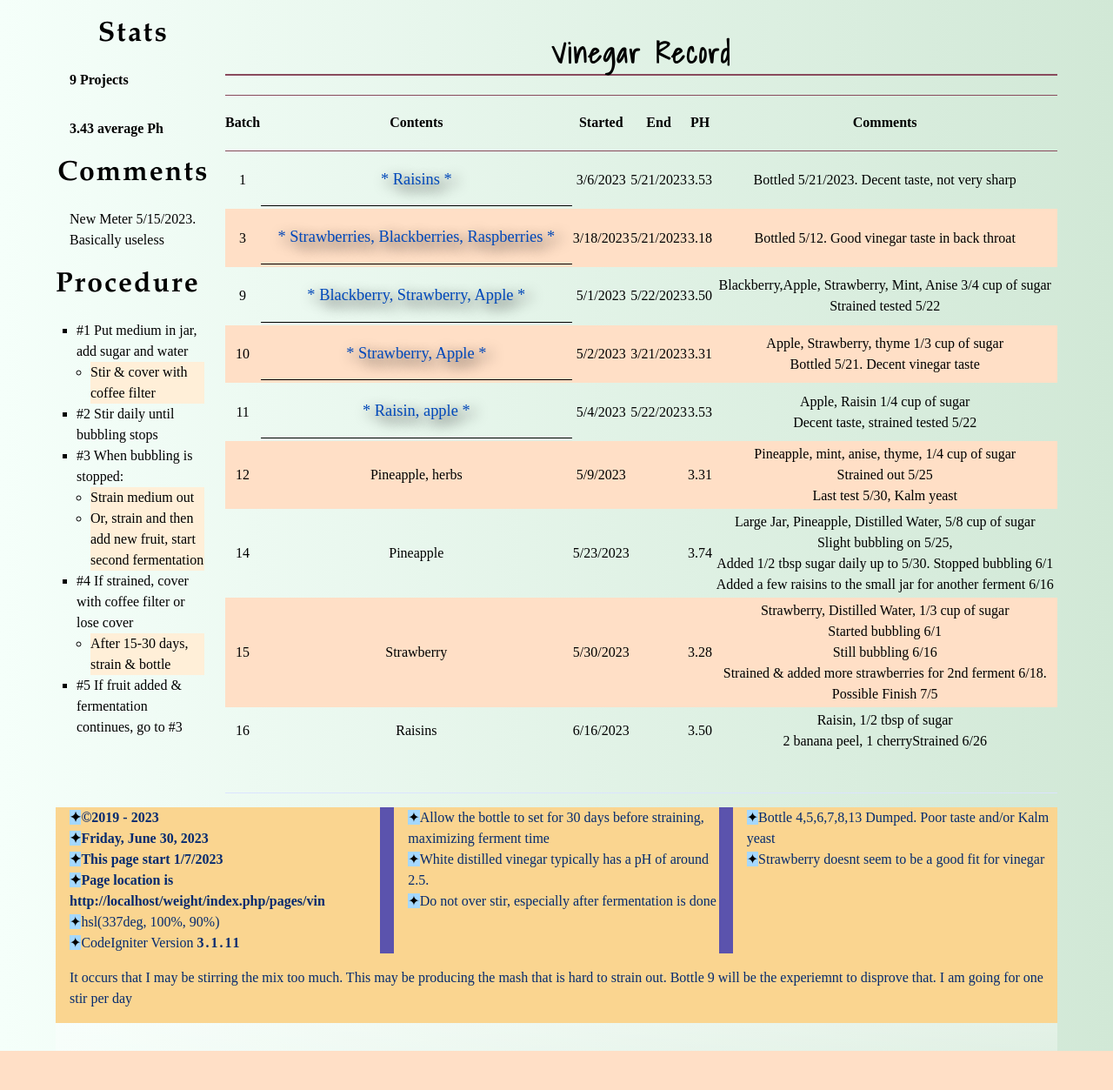
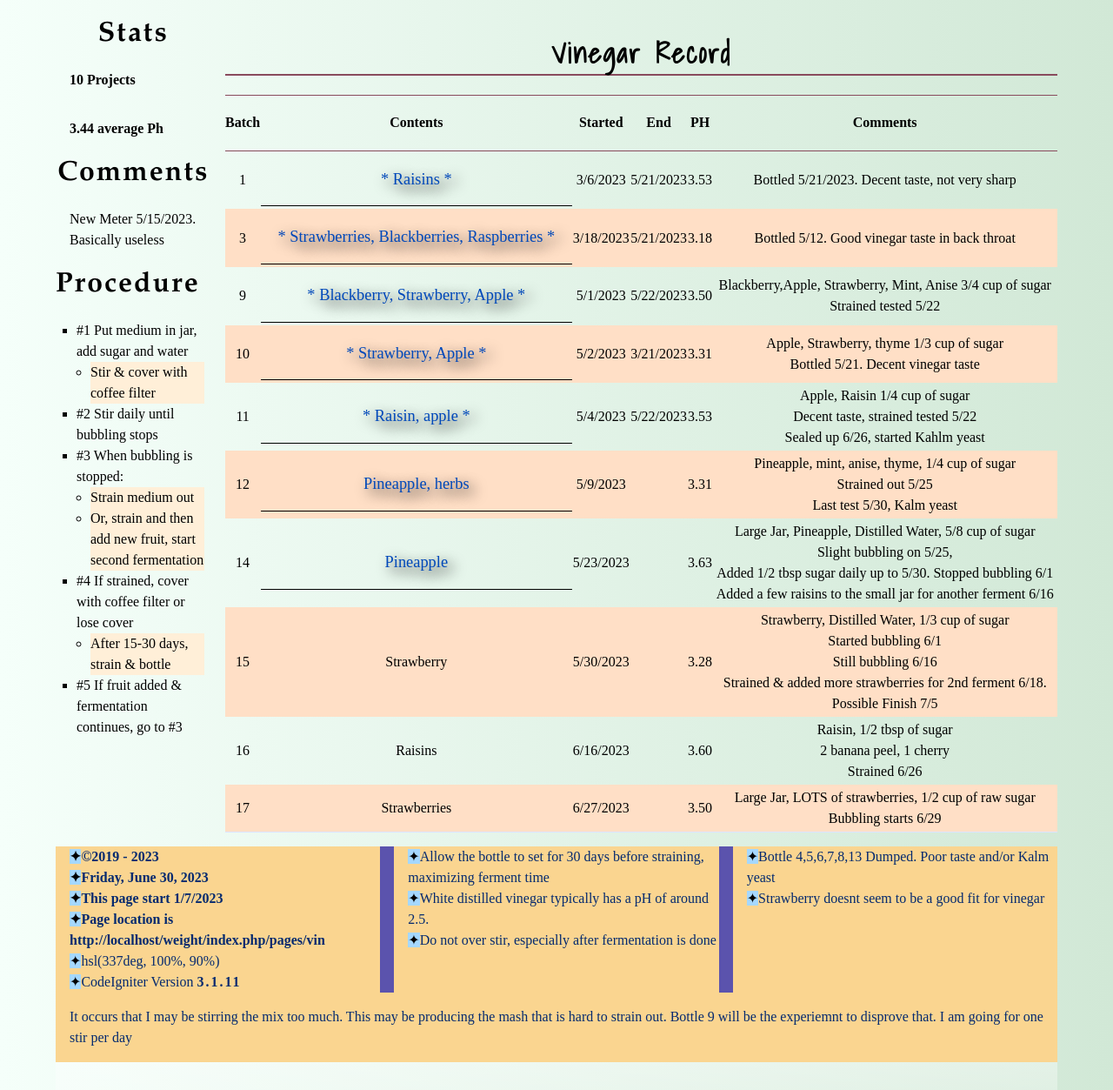
Before and after one commit to Shivabeach/weight, a CodeIgniter app: page /weight/index.php/pages/vin in a window 1280 px wide. Shown: the part 116-1369 px from the top of the page at 87% size. Before the commit the page ends 1324 px from the top, so only its background shows below. Run offline with CodeIgniter, Linux system fonts and the light colour scheme; some libraries are stand-ins or nearby versions; some web fonts are replaced.

Commit message:
Finishing 2 vinegars

```diff
--- a/application/views/pages/vinegar.php
+++ b/application/views/pages/vinegar.php
@@ -32,7 +32,7 @@
       <section class="fiber-container">
         <h1 class="center-align ul light">Vinegar Record</h1>
         <table class="vinegar-table">
-          <tr>
+          <tr class="table-header">
             <th>Batch</th>
             <th>Contents</th>
             <th>Started</th>
--- a/assets/js/vinegarList.js
+++ b/assets/js/vinegarList.js
@@ -41,11 +41,11 @@ export const vinegarList = [
 		finished: '5/22/2023',
 		ph: '3.53',
 		comments:
-			'Apple, Raisin 1/4 cup of sugar<br> Decent taste, strained tested 5/22',
+			'Apple, Raisin 1/4 cup of sugar<br> Decent taste, strained tested 5/22<br> Sealed up 6/26, started Kahlm yeast',
 	},
 	{
 		ID: 12,
-		contents: 'Pineapple, herbs',
+		contents: '<p class="redd">Pineapple, herbs</p>',
 		started: '5/9/2023',
 		finished: '',
 		ph: '3.31',
@@ -54,10 +54,10 @@ export const vinegarList = [
 	},
 	{
 		ID: 14,
-		contents: 'Pineapple',
+		contents: '<p class="redd">Pineapple</p>',
 		started: '5/23/2023',
 		finished: '',
-		ph: '3.74',
+		ph: '3.63',
 		comments:
 			'Large Jar, Pineapple, Distilled Water, 5/8 cup of sugar<br>Slight bubbling on 5/25, <br>Added 1/2 tbsp sugar daily up to 5/30. Stopped bubbling 6/1<br>Added a few raisins to the small jar for another ferment 6/16',
 	},
@@ -75,8 +75,17 @@ export const vinegarList = [
 		contents: 'Raisins',
 		started: '6/16/2023',
 		finished: '',
+		ph: '3.60',
+		comments:
+			'Raisin, 1/2 tbsp of sugar<br> 2 banana peel, 1 cherry<br>Strained 6/26',
+	},
+	{
+		ID: 17,
+		contents: 'Strawberries',
+		started: '6/27/2023',
+		finished: '',
 		ph: '3.50',
 		comments:
-			'Raisin, 1/2 tbsp of sugar<br> 2 banana peel, 1 cherry<bt>Strained 6/26',
+			'Large Jar, LOTS of strawberries, 1/2 cup of raw sugar<br>Bubbling starts 6/29',
 	},
 ];
```
Also changed, not shown: assets/js/vinegar-dist.js (+1 -1 lines), 1 other file.
